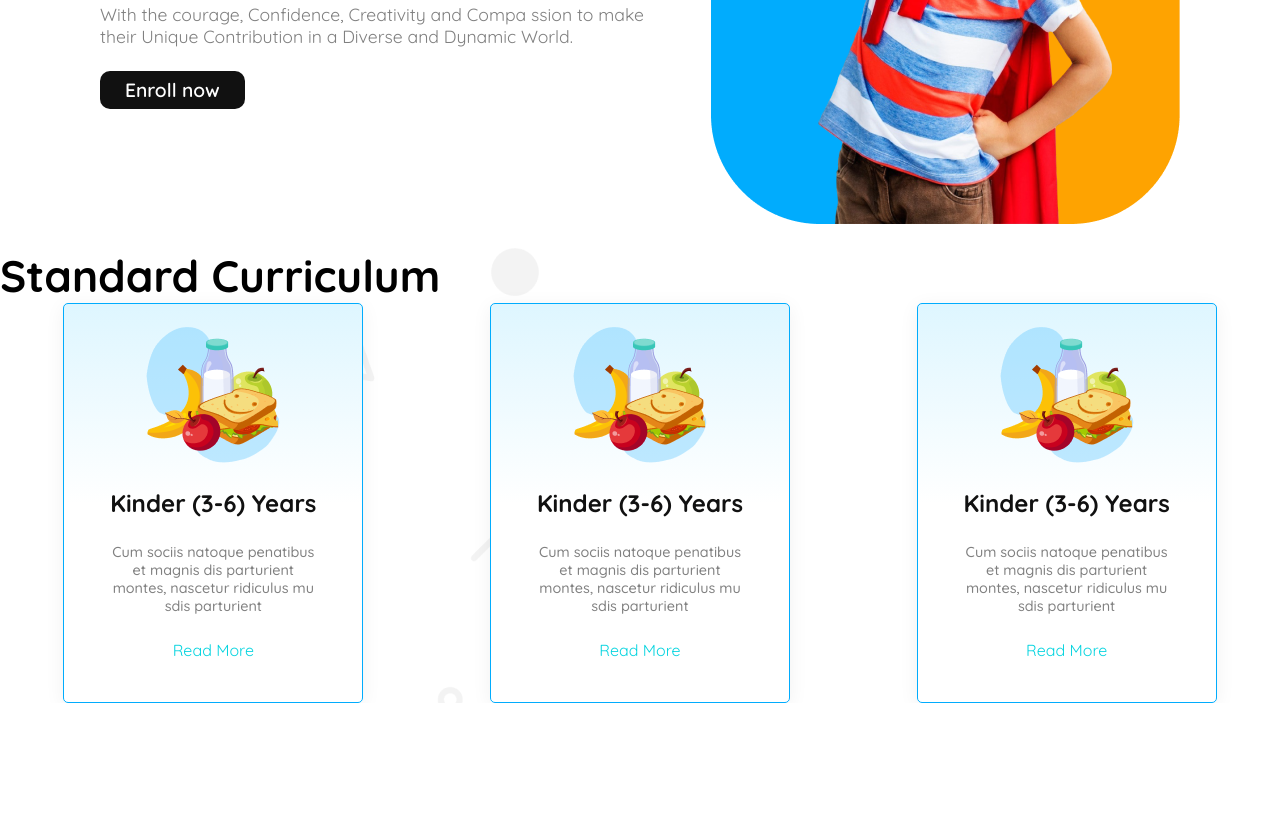
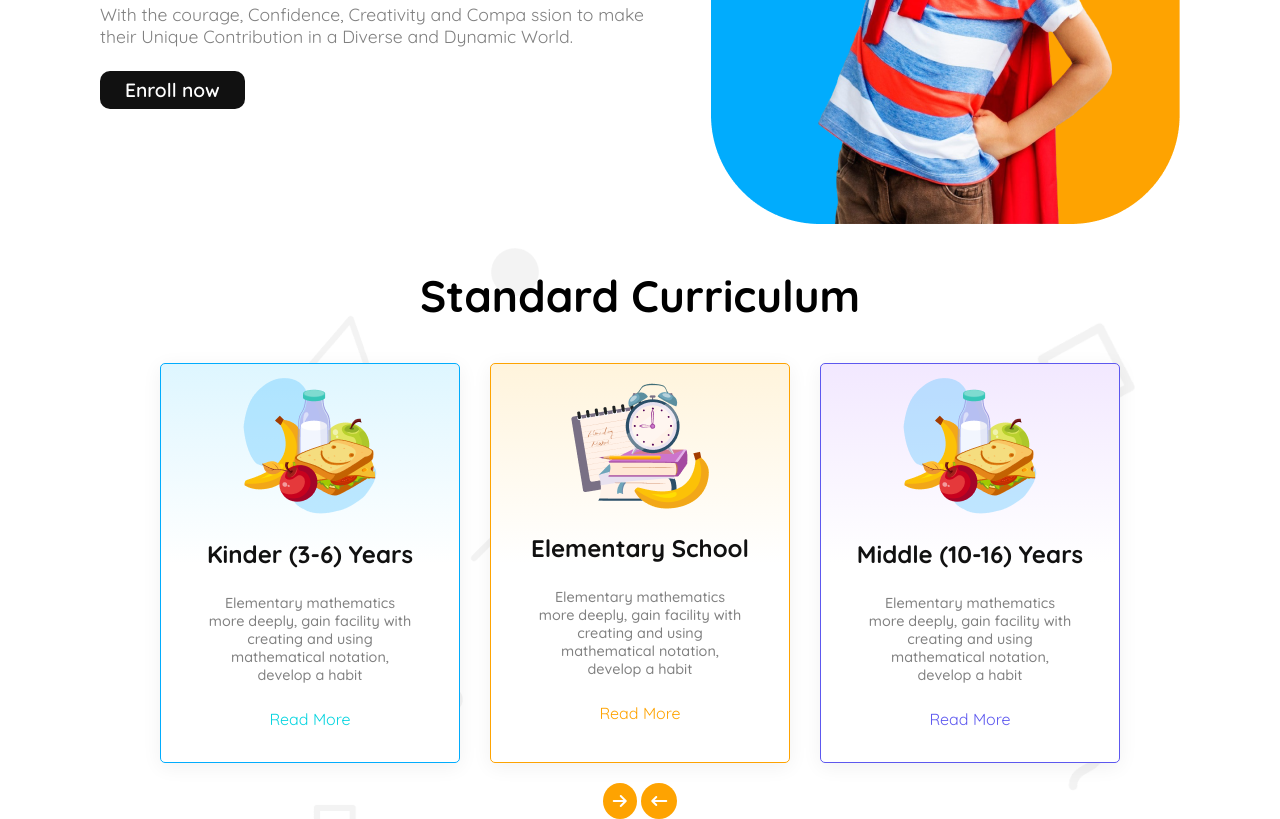
Before and after one commit to 1munni/Assignment-no-2, a plain HTML site: page index.html in a window 1280 px wide. Shown: the part 453-1272 px from the top of the page. Before the commit the page ends 1156 px from the top, so only its background shows below. Drawn offline with Linux system fonts and the light colour scheme.

Commit message:
card-section done

```diff
--- a/index.html
+++ b/index.html
@@ -42,7 +42,7 @@
      </div></div>
 </section>
 <section class="Curriculum-section">
-    <div class="Curriculum">
+    <div class="Curriculum display-flex">
         <h2 class="curriculum-title">Standard Curriculum</h2>
 <div class="Curriculum-boxes display-flex">
   <div class="card-1 display-flex">
@@ -50,31 +50,29 @@
     <img src="assets/kinder.png" alt=""></div>
     <div class="card-details">
         <h4 class="card-title" >Kinder (3-6) Years</h4>
-        <p class="card-text">Cum sociis natoque penatibus et magnis
-            dis parturient montes, nascetur ridiculus
-            mu sdis parturient</p>
-            <a href="">Read More</a></div>
+        <p class="card-text">Elementary mathematics more deeply, gain facility with creating and using mathematical notation, develop a habit</p>
+            <a class="teal" href="">Read More</a></div>
   </div>
-  <div class="card-1 display-flex">
+  <div class="card-2 display-flex">
+    <div class="card-img">
+    <img src="assets/elementary.png" alt=""></div>
+    <div class="card-details">
+        <h4 class="card-title" >Elementary School</h4>
+        <p class="card-text">Elementary mathematics more deeply, gain facility with creating and using mathematical notation, develop a habit </p>
+            <a class="orange" href="">Read More</a></div>
+  </div>
+  <div class="card-3 display-flex">
     <div class="card-img">
     <img src="assets/kinder.png" alt=""></div>
     <div class="card-details">
-        <h4 class="card-title" >Kinder (3-6) Years</h4>
-        <p class="card-text">Cum sociis natoque penatibus et magnis
-            dis parturient montes, nascetur ridiculus
-            mu sdis parturient</p>
-            <a href="">Read More</a></div>
+        <h4 class="card-title" >Middle (10-16) Years</h4>
+        <p class="card-text">Elementary mathematics more deeply, gain facility with creating and using mathematical notation, develop a habit</p>
+            <a class="blue" href="">Read More</a></div>
   </div>
-  <div class="card-1 display-flex">
-    <div class="card-img">
-    <img src="assets/kinder.png" alt=""></div>
-    <div class="card-details">
-        <h4 class="card-title" >Kinder (3-6) Years</h4>
-        <p class="card-text">Cum sociis natoque penatibus et magnis
-            dis parturient montes, nascetur ridiculus
-            mu sdis parturient</p>
-            <a href="">Read More</a></div>
-  </div>
+</div>
+<div class="arrow">
+    <i class="fa-solid fa-arrow-right arrow-1"></i>
+    <i class="fa-solid fa-arrow-left-long arrow-2"></i>
 </div>
     </div>
 
--- a/styles/styles.css
+++ b/styles/styles.css
@@ -108,10 +108,19 @@ color:  var(--secondary-color);
   /* Standard Curriculum section start */
   .Curriculum{
     background-image: url(../assets/bg.png);
+    justify-content: center;
+    align-items: center;
+    flex-direction: column;
   }
 .curriculum-title{
   font-weight: 700;
   font-size: 2.75rem;
+  padding: 20px;
+  margin-bottom: 20px;
+}
+.Curriculum-boxes{
+  margin: 0 auto;
+  gap: 30px;
 }
 .card-1{
   flex-direction: column;
@@ -123,6 +132,30 @@ color:  var(--secondary-color);
   border-radius: 5px;
   margin: 0 auto;
   background-image: linear-gradient(#DEF6FF, #ffffff, #ffffff);
+  box-shadow: 0 4px 20px 0 rgba(0, 0, 0, 0.06);
+}
+.card-2{
+  flex-direction: column;
+  justify-content: center;
+  align-items: center;
+  height: 400px;
+  width: 300px;
+  border: 1px solid var(--primary-color);
+  border-radius: 5px;
+  margin: 0 auto;
+  background-image: linear-gradient(#FFF4DC, #ffffff, #ffffff);
+  box-shadow: 0 4px 20px 0 rgba(0, 0, 0, 0.06);
+}
+.card-3{
+  flex-direction: column;
+  justify-content: center;
+  align-items: center;
+  height: 400px;
+  width: 300px;
+  border: 1px solid var(--third-color);
+  border-radius: 5px;
+  margin: 0 auto;
+  background-image: linear-gradient(#F2E8FF, #ffffff, #ffffff);
   box-shadow: 0 4px 20px 0 rgba(0, 0, 0, 0.06);
 }
 .card-details{
@@ -145,7 +178,30 @@ color:  var(--secondary-color);
 }
 .card-details a{
   text-decoration: none;
-  color: #05D4DF;
+  /* color: #05D4DF; */
+}
+.arrow-1{
+  background-color: var(--primary-color);
+  border-radius: 50%;
+  padding: 10px;
+}
+.arrow-1:hover {
+  background-color: var(--secondary-color);
+  color: var(--dark1);
+}
+.arrow-2{
+  background-color: var(--primary-color);
+  border-radius: 50%;
+  padding: 10px;
+}
+.arrow-2:hover {
+  background-color: var(--secondary-color);
+  color: var(--dark1);
+}
+.arrow{
+  gap: 10px;
+  margin-top: 20px;
+  color: var(--fifth-color);
 }
 
 
@@ -153,7 +209,8 @@ color:  var(--secondary-color);
   @media screen and (max-width:576px){
     .school-text,
     .nav-design,
-    .contact-btn{
+    .contact-btn,
+    .arrow{
       display: none;
     }
     .manu-icon{
@@ -172,8 +229,12 @@ margin: 20px;}
     }
     .banner-heading{
       font-size: 2rem;
+    }
+    /* Curriculum-section */
+    .Curriculum-boxes{
+      display: grid;
+      grid-template-columns: repeat(3 1fr);
+    }
+    .curriculum-title{
+      text-align: center;
     }}
-    /* .banner-img{
-
-    }
-   */
```
